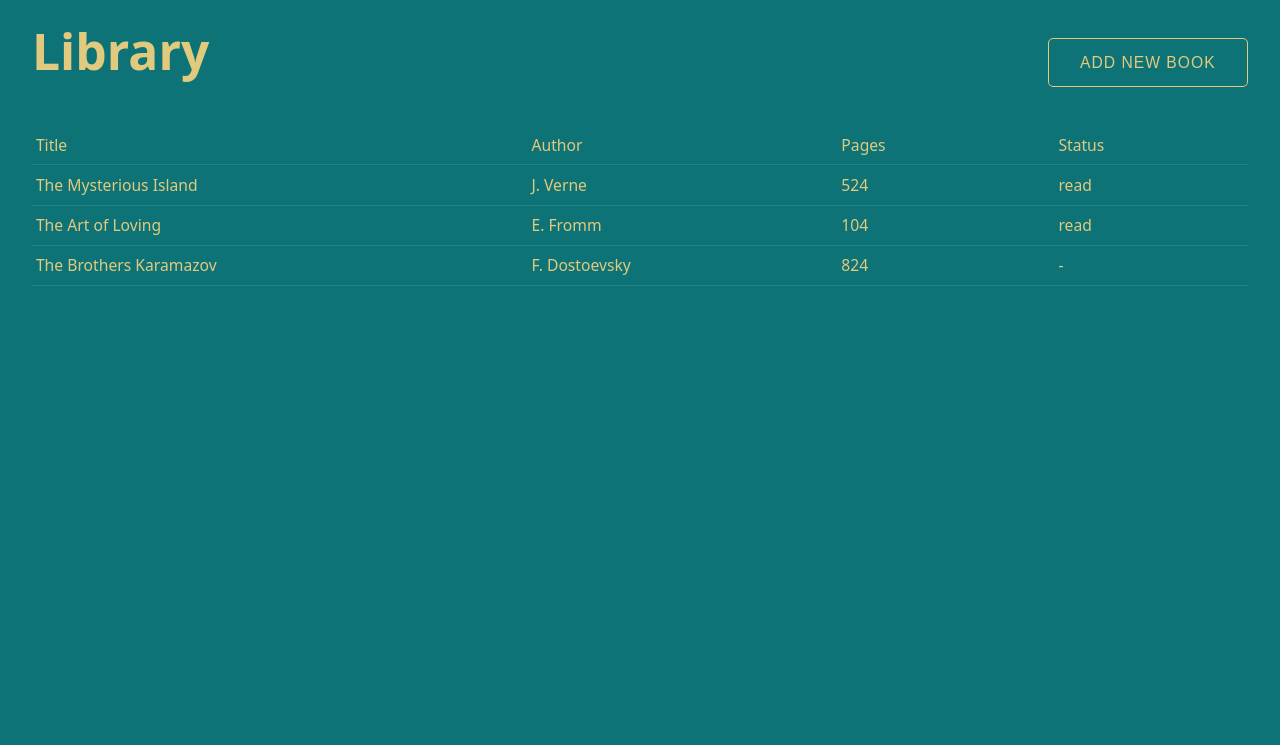
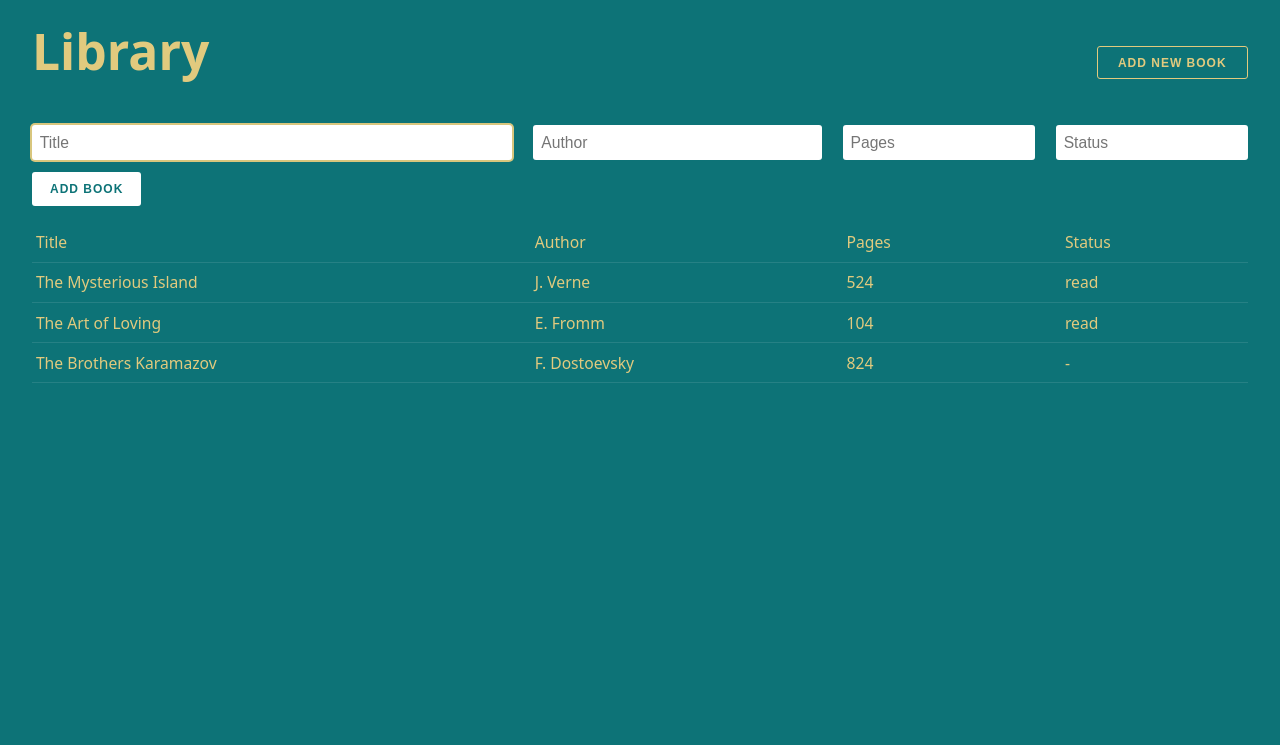
Before and after one commit to shtabyl/library, a plain HTML site: page index.html in a window 1280 px wide. Shown: the top 745 px of the page. Drawn offline with Linux system fonts and the light colour scheme.

Commit message:
Add form component

```diff
--- a/index.html
+++ b/index.html
@@ -15,13 +15,29 @@
     <header class="header content-grid">
         <div class="header__container ">
             <h1 class="header__title title title_main">Library</h1>
-            <form action="#" class="header__form form form_new-book">
-                <button class="header__button button">Add new book</button>
-            </form>
+            <button class="header__button button" type="button">Add new book</button>
         </div>
     </header>
     <main class="main">
         <div class="book-list content-grid">
+            <form action="#" class="book-list__form form form_new-book" autofocus="off">
+                <div class="form__input-container">
+                        <p class="form__input-box input-box">
+                            <!-- label.input-box__label[for="new-book_title"] -->
+                            <input type="text" id="new-book_title" name="new-book_title" placeholder="Title" autofocus required>
+                        </p>
+                        <p class="form__input-box input-box">
+                            <input type="text" id="new-book_author" name="new-book_author" placeholder="Author" required>
+                        </p>
+                        <p class="form__input-box input-box">
+                            <input type="number" id="new-book_pages" name="new-book_pages" placeholder="Pages" required>
+                        </p>
+                        <p class="form__input-box input-box">
+                            <input type="text" id="new-book_status" name="new-book_status" placeholder="Status" required>
+                        </p>
+                </div>
+                <button type="submit" class="form__button button button_submit">Add book</button>
+            </form>
             <header class=" book-list__header book-item">
                 <p>Title</p>
                 <p>Author</p>
--- /dev/null
+++ b/styles/components/form.css
@@ -0,0 +1,6 @@
+.form__input-container {
+    display: grid;
+    grid-template-columns: 0.5fr 0.3fr 0.2fr 0.2fr;
+    gap: 1em;
+    margin-bottom: 0.5em;
+}
--- a/styles/layouts/index.css
+++ b/styles/layouts/index.css
@@ -1,10 +1,12 @@
 @import url(../global.css);
 @import url(../components/container.css);
 @import url(../components/header.css);
-@import url(../ui/title.css);
+@import url(../components/form.css);
+@import url(../ui/titles.css);
 @import url(../ui/section.css);
 @import url(../ui/buttons.css);
 @import url(../ui/links.css);
+@import url(../ui/inputs.css);
 
 .header__container {
     display: flex;
@@ -16,6 +18,9 @@
     display: grid;
     grid-template-columns: 0.5fr 0.3fr 0.2fr 0.2fr;
 }
+.book-list__form {
+    margin-bottom: 0.8em;
+}
 .footer {
     position: absolute;
     bottom: 1rem;
--- a/styles/ui/buttons.css
+++ b/styles/ui/buttons.css
@@ -1,17 +1,34 @@
 .button {
     background-color: transparent;
     color: inherit;
-    padding: 1em 2em;
+    padding: 0.8em 1.7em;
     border: 1px solid var(--clr-text);
     text-transform: uppercase;
-    border-radius: 5px;
+    border-radius: 3px;
     transition: all .3s ease-out;
     cursor: pointer;
     letter-spacing: 1px;
     line-height: 1;
-    font-size: var(--fs-300);
+    font-size: var(--fs-200);
+    font-weight: 600;
     &:hover {
         color: hsl(46, 81%, 74%);
         box-shadow: 0 0 0 1px rgba(225, 202, 126, 0.8);
     }
 }
+.button_submit {
+    background-color: white;
+    color: var(--clr-bg);
+    border: none;
+    padding: 0.9em 1.5em;
+    font-weight: 600;
+    &:hover {
+        box-shadow: 0 0 0 2px rgba(225, 202, 126, 0.946);
+        color: var(--clr-bg);
+    }
+    &:focus {
+        outline: none;
+        box-shadow: 0 0 0 2px rgba(225, 202, 126, 0.946);
+        color: var(--clr-bg);
+    }
+}
--- a/styles/ui/inputs.css
+++ b/styles/ui/inputs.css
@@ -0,0 +1,18 @@
+input {
+    width: 100%;
+    padding: 0.55em 0.5em;
+    border: none;
+    border-radius: 3px;
+    color: var(--clr-bg);
+    font-size: var(--fs-300);
+}
+input:focus {
+    outline: none;
+    box-shadow: 0 0 0 2px rgba(225, 202, 126, 0.956);
+}
+input:focus:invalid {
+    box-shadow: 0 0 0 2px rgba(225, 202, 126, 0.956);
+}
+input::placeholder {
+    font-size: var(--fs-300);
+}
--- a/styles/ui/section.css
+++ b/styles/ui/section.css
@@ -1,7 +1,10 @@
 .book-item {
     display: flex;
     gap: 2em;
-    padding: 0.55em 0.25em;
     font-size: var(--fs-300);
     border-bottom: 1px solid var(--clr-border);
+    p {
+        padding: 0.55em 0.25em;
+
+    }
 }
```
Also changed, not shown: styles/ui/titles.css (renamed from styles/ui/title.css), 2 other files.
